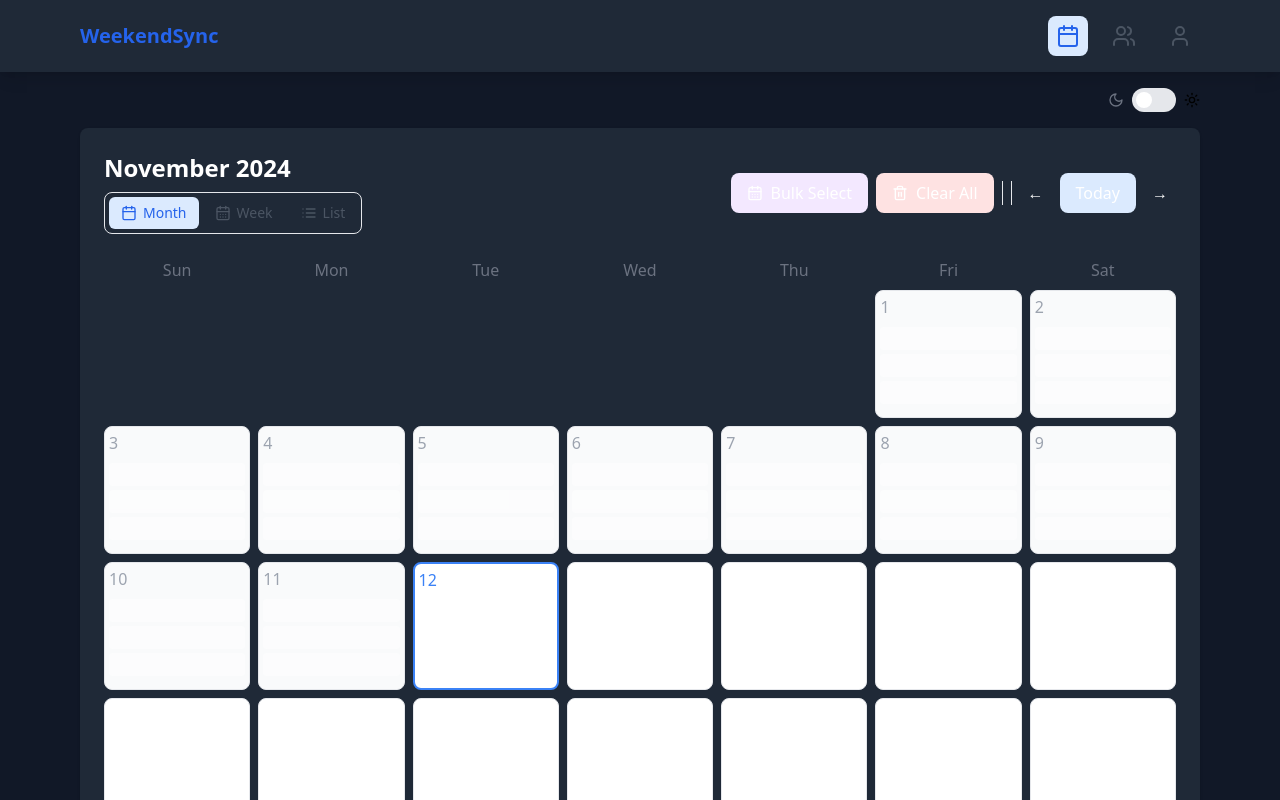
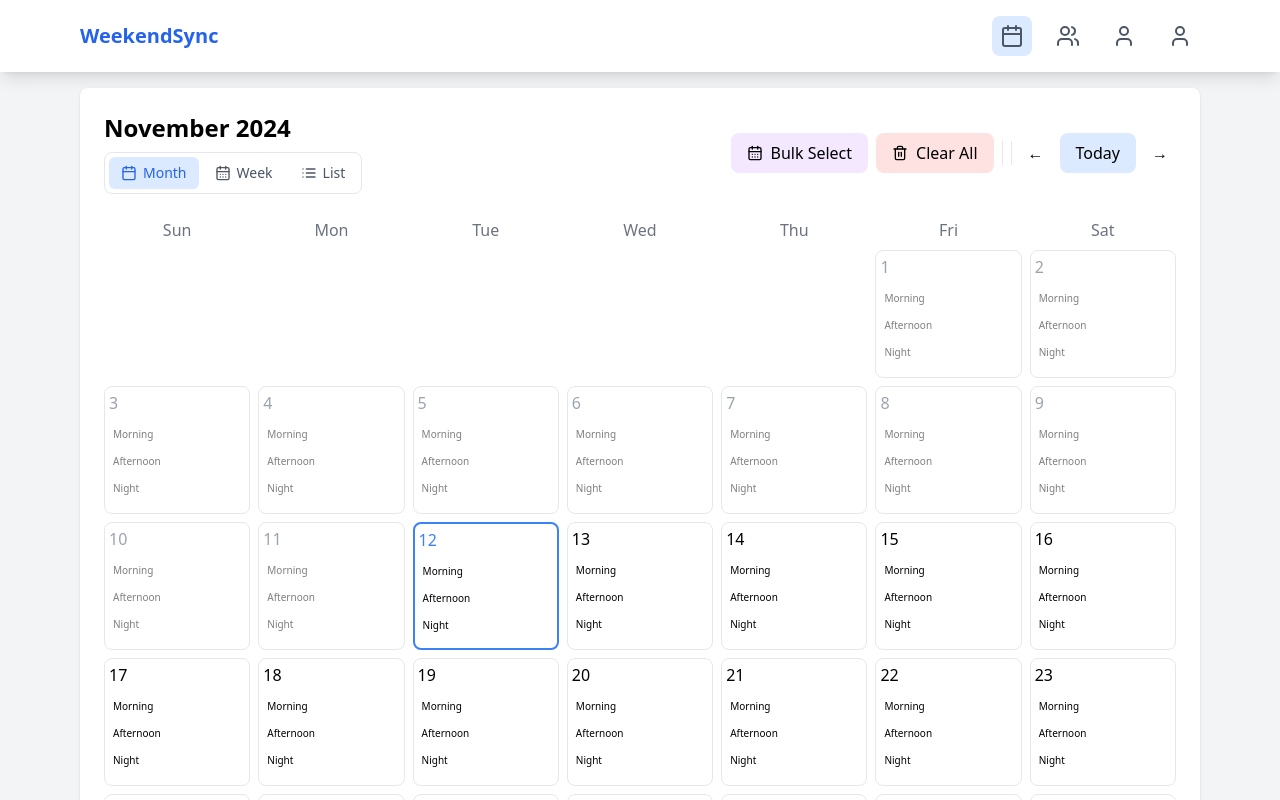
Before and after one commit to carlosalvv98/WeekendSync, a React (Create React App) app: page / in a window 1280 px wide. Shown: the top 800 px of the page. Built offline with nearby package versions, Linux system fonts and the light colour scheme.

Commit message:
Updated 11-12

```diff
--- a/src/App.js
+++ b/src/App.js
@@ -1,7 +1,6 @@
 import React, { useState, useEffect } from 'react';
 import { Calendar as CalendarIcon, User, Users } from 'lucide-react';
 import Calendar from './Calendar';
-import DarkModeSwitch from './components/DarkModeSwitch';
 
 if (
   localStorage.theme === 'dark' ||
@@ -14,56 +13,34 @@ if (
 
 function App() {
   const [currentPage, setCurrentPage] = useState('calendar');
-  const [darkMode, setDarkMode] = useState(() => {
-    const saved = localStorage.getItem('calendarDarkMode');
-    return saved ? JSON.parse(saved) : false;
-  });
-
-  useEffect(() => {
-    localStorage.setItem('calendarDarkMode', JSON.stringify(darkMode));
-    if (darkMode) {
-      document.documentElement.classList.add('dark');
-    } else {
-      document.documentElement.classList.remove('dark');
-    }
-  }, [darkMode]);
 
   return (
-    <div className="h-screen bg-gray-900 dark:bg-gray-100">
+    <div className="h-screen bg-gray-100">
       {/* Top Navigation */}
-      <nav className="bg-gray-800 dark:bg-white shadow-lg">
+      <nav className="bg-white shadow-lg">
         <div className="max-w-6xl mx-auto">
           <div className="p-4 flex justify-between items-center">
           <h1 className="text-xl font-bold text-blue-600 dark:text-blue-400">WeekendSync</h1>
             <div className="flex space-x-4">
             <button
   onClick={() => setCurrentPage('calendar')}
-  className={`p-2 rounded-lg ${
-    currentPage === 'calendar'
-    ? 'bg-blue-100 dark:bg-blue-800'
-    : 'hover:bg-gray-100 dark:hover:bg-gray-700'
-  }`}
+  className={`p-2 rounded-lg ${currentPage === 'calendar' ? 'bg-blue-100' : 'hover:bg-gray-100'}`}
 >
-  <CalendarIcon size={24} className={
-    currentPage === 'calendar'
-    ? 'text-blue-600 dark:text-blue-300'
-    : 'text-gray-600 dark:text-white'
-  } />
+  <CalendarIcon size={24} className="text-gray-600" />
 </button>
 
 <button
   onClick={() => setCurrentPage('friends')}
-  className={`p-2 rounded-lg ${
-    currentPage === 'friends'
-    ? 'bg-blue-100 dark:bg-blue-800'
-    : 'hover:bg-gray-100 dark:hover:bg-gray-700'
-  }`}
+  className={`p-2 rounded-lg ${currentPage === 'friends' ? 'bg-blue-100' : 'hover:bg-gray-100'}`}
 >
-  <Users size={24} className={
-    currentPage === 'friends'
-    ? 'text-blue-600 dark:text-blue-300'
-    : 'text-gray-600 dark:text-white'
-  } />
+  <Users size={24} className="text-gray-600" />
+</button>
+
+<button
+  onClick={() => setCurrentPage('profile')}
+  className={`p-2 rounded-lg ${currentPage === 'profile' ? 'bg-blue-100' : 'hover:bg-gray-100'}`}
+>
+  <User size={24} className="text-gray-600" />
 </button>
 
 <button
@@ -85,19 +62,9 @@ function App() {
         </div>
       </nav>
 
-      {/* Dark Mode Toggle in gray space */}
-<div className="max-w-6xl mx-auto mt-4 px-4">
-  <div className="flex justify-end">
-    <DarkModeSwitch
-      darkMode={darkMode}
-      onChange={setDarkMode}
-    />
-  </div>
-</div>
-
       {/* Main Content */}
       <main className="max-w-6xl mx-auto mt- p-4">
-      {currentPage === 'calendar' && <Calendar darkMode={darkMode} setDarkMode={setDarkMode} />}
+      {currentPage === 'calendar' && <Calendar />}
 
       {currentPage === 'friends' && (
   <div className="bg-gray-800 dark:bg-white rounded-lg shadow-lg p-6">
--- a/src/Calendar.js
+++ b/src/Calendar.js
@@ -1,12 +1,11 @@
 import React, { useState, useEffect } from 'react';
 import { Calendar as CalendarIcon, CalendarDays, Info, Copy, Trash2,} from 'lucide-react';
 import DatePicker from 'react-datepicker';
-import DarkModeSwitch from './components/DarkModeSwitch';
 import ViewSwitcher from './components/ViewSwitcher';
 
 
 
-const Calendar = ({ darkMode, setDarkMode }) => {
+const Calendar = () => {
   // =============== Core State ===============
   const [currentDate, setCurrentDate] = useState(new Date());
   const [availability, setAvailability] = useState({});
@@ -135,8 +134,14 @@ const Calendar = ({ darkMode, setDarkMode }) => {
   const getColorForStatus = (dayData, isFullDay = false) => {
     if (!dayData) return 'bg-white hover:bg-gray-50';
     switch (dayData.status) {
-      case 'available': return isFullDay ? 'bg-green-200' : 'bg-green-100 hover:bg-green-200';
-      case 'busy': return isFullDay ? 'bg-red-200' : 'bg-red-100 hover:bg-red-200';
+      case 'available':
+        return isFullDay
+          ? 'bg-green-200' // Make this more visible for full day
+          : 'bg-green-100 hover:bg-green-200';
+      case 'busy':
+        return isFullDay
+          ? 'bg-red-200'  // Make this more visible for full day
+          : 'bg-red-100 hover:bg-red-200';
       default: return 'bg-white hover:bg-gray-50';
     }
   };
@@ -529,7 +534,8 @@ const ListView = () => {
 
   // =============== Main Render ===============
   return (
-    <div className="bg-gray-800 dark:bg-white rounded-lg shadow p-6 text-white dark:text-gray-800">
+    <div className="bg-white rounded-lg shadow p-6">
+
       {/* Calendar Header */}
 <div className="flex justify-between items-center mb-6">
 <div className="space-y-2">
@@ -655,8 +661,8 @@ const ListView = () => {
   key={day}
   className={`border rounded-lg h-32 overflow-hidden flex flex-col relative group
     ${isToday(day) ? 'border-blue-500 border-2' : ''}
-    ${isPastDay(day) ? 'bg-gray-50 dark:bg-gray-900' : 'bg-white dark:bg-gray-800'}
-    ${fullDayEvent ? getColorForStatus(dayData?.morning, true) : ''}
+    ${isPastDay(day) ? 'bg-gray-50' : 'bg-white'}
+    ${fullDayEvent ? getColorForStatus(dayData?.morning, true) : 'bg-white'}
     ${isSelected ? 'border-blue-500 border-2 ring-2 ring-blue-200' : ''}
     ${isCopySource ? 'border-green-500 border-2 ring-2 ring-green-200' : ''}
     ${copyMode ? 'cursor-pointer hover:border-blue-400' : ''}`}
@@ -702,7 +708,11 @@ const ListView = () => {
       {/* Time slots container */}
       {fullDayEvent ? (
       <div className="flex-1 p-1">
-                    <div className="text-xs text-gray-600 truncate">
+    <div className={`text-xs ${
+      dayData.morning?.status === 'available'
+        ? 'text-green-800'
+        : 'text-red-800'
+    } truncate`}>
       {dayData.morning?.status === 'available'
         ? 'Available'
         : dayData.morning?.eventType &&
--- a/src/components/DarkModeSwitch.js
+++ /dev/null
@@ -1,30 +0,0 @@
-import React from 'react';
-import { Sun, Moon } from 'lucide-react';
-
-const DarkModeSwitch = ({ darkMode, onChange }) => {
-  return (
-    <div className="flex items-center gap-2">
-      <Moon size={16} className="text-gray-500" />
-      <button
-        role="switch"
-        aria-checked={darkMode}
-        onClick={() => onChange(!darkMode)}
-        className={`
-          relative inline-flex h-6 w-11 items-center rounded-full
-          transition-colors focus:outline-none
-          ${darkMode ? 'bg-blue-600' : 'bg-gray-200'}
-        `}
-      >
-        <span
-          className={`
-            inline-block h-4 w-4 transform rounded-full bg-white transition-transform
-            ${darkMode ? 'translate-x-6' : 'translate-x-1'}
-          `}
-        />
-      </button>
-      <Sun size={16} className="text-gray-00" />
-    </div>
-  );
-};
-
-export default DarkModeSwitch;
--- a/src/components/ViewSwitcher.js
+++ b/src/components/ViewSwitcher.js
@@ -1,8 +1,7 @@
 import React from 'react';
 import { Calendar, CalendarDays, List } from 'lucide-react';
-import DarkModeSwitch from './DarkModeSwitch';
 
-const ViewSwitcher = ({ currentView, onViewChange, darkMode, setDarkMode }) => {
+const ViewSwitcher = ({ currentView, onViewChange }) => {
   const views = [
     { id: 'month', icon: Calendar, label: 'Month' },
     { id: 'week', icon: CalendarDays, label: 'Week' },
@@ -10,7 +9,6 @@ const ViewSwitcher = ({ currentView, onViewChange, darkMode, setDarkMode }) => {
   ];
 
   return (
-    <div className="flex justify-between items-center">
     <div className="inline-flex rounded-lg border border-gray-200 p-1 space-x-1">
       {views.map(({ id, icon: Icon, label }) => (
         <button
@@ -29,7 +27,6 @@ const ViewSwitcher = ({ currentView, onViewChange, darkMode, setDarkMode }) => {
         </button>
       ))}
     </div>
-    </div>
   );
 };
 
```
Lines whose indentation alone changed are shown as unchanged.
